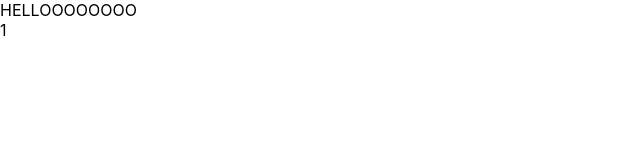
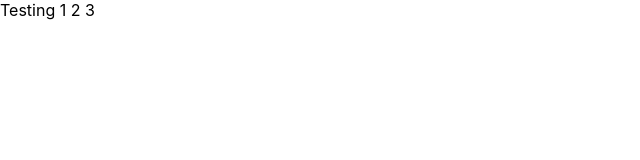
Before and after one commit to FraustoB/TDEE_MACRO_app, a Next.js app: page /tdeeresults/1 in a window 1280 px wide. Shown: the top 160 px of the page, without its empty margins (0-640 px from the left). Built offline with nearby package versions, Linux system fonts and the light colour scheme.

Commit message:
added router pushing and data fetching from query

```diff
--- /dev/null
+++ b/pages/tdeeresults/[data].js
@@ -0,0 +1,30 @@
+import {useRouter} from 'next/router';
+
+
+
+export default function Data({initData}){
+    const router = useRouter();
+    console.log(initData)
+    const {age,height,weight,activityLvl} = initData;
+    return(
+        <div>
+            Testing 1 2 3
+            <br/>
+            {height}
+            <br/>
+            {age}
+            <br/>
+            {weight}
+            <br/>
+            {activityLvl}
+        </div>
+    )
+
+}
+
+export async function getServerSideProps(context) {
+    return {
+        props: {initData: context.query}
+    }
+
+}
--- a/pages/tdeeresults/[variables].js
+++ /dev/null
@@ -1,21 +0,0 @@
-import {useRouter} from 'next/router'
-
-
-export default function variables(){
-
-    const router = useRouter();
-
-    console.log(router.query)
-    const {variables,age,height} = router.query;
-    return(
-        <div>
-            HELLOOOOOOOO
-            <br/>
-            {variables}
-            <br/>
-            {age}
-            <br/>
-            {height}
-        </div>
-    )
-}
--- a/styles/form.module.scss
+++ b/styles/form.module.scss
@@ -12,4 +12,8 @@
     .input{
         border-radius: 5px;
     }
+
+    button{
+        border-radius: 5px;
+    }
 }
```
Also changed, not shown: components/forms.js (+11 -7 lines), information/height.js (+6 -6 lines).
